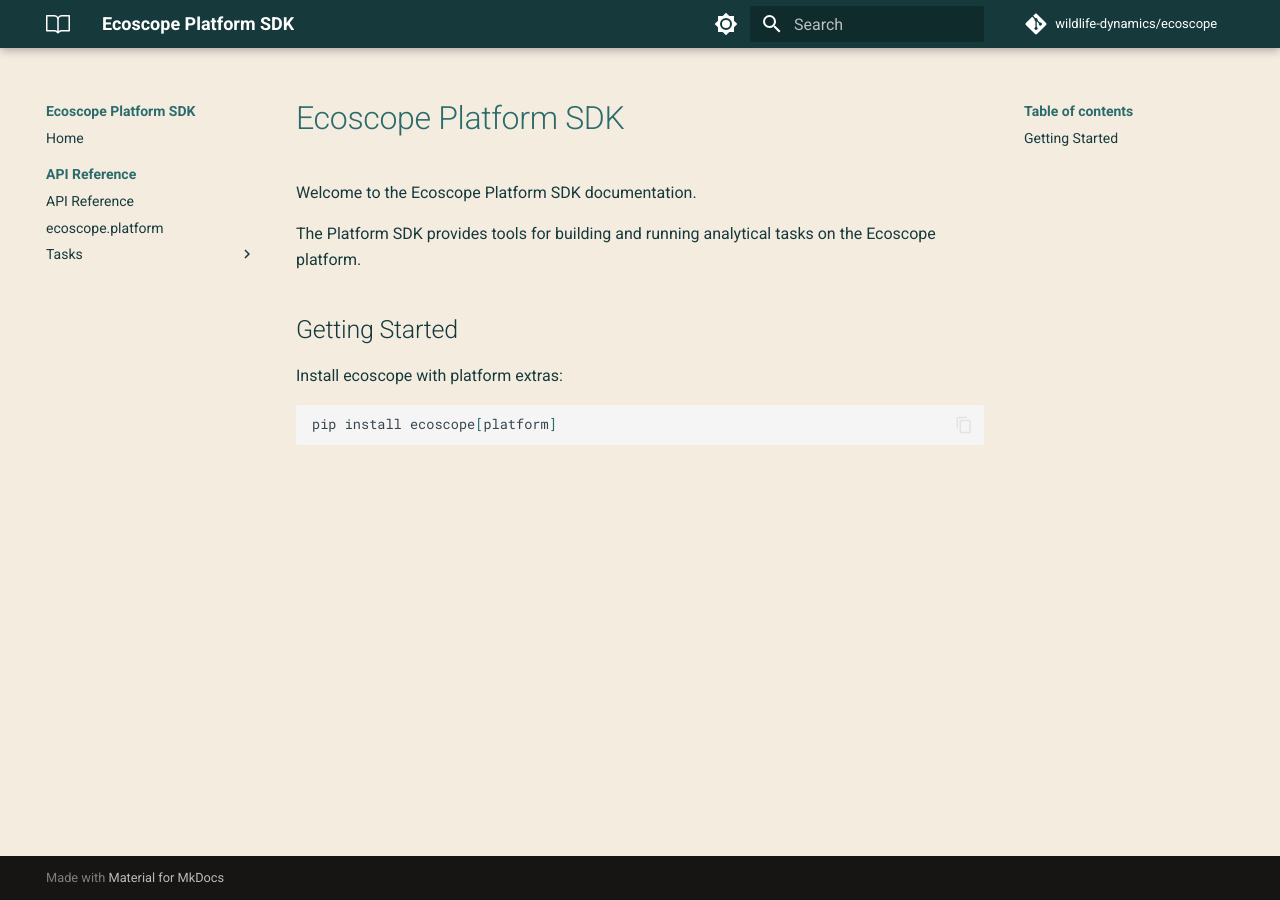
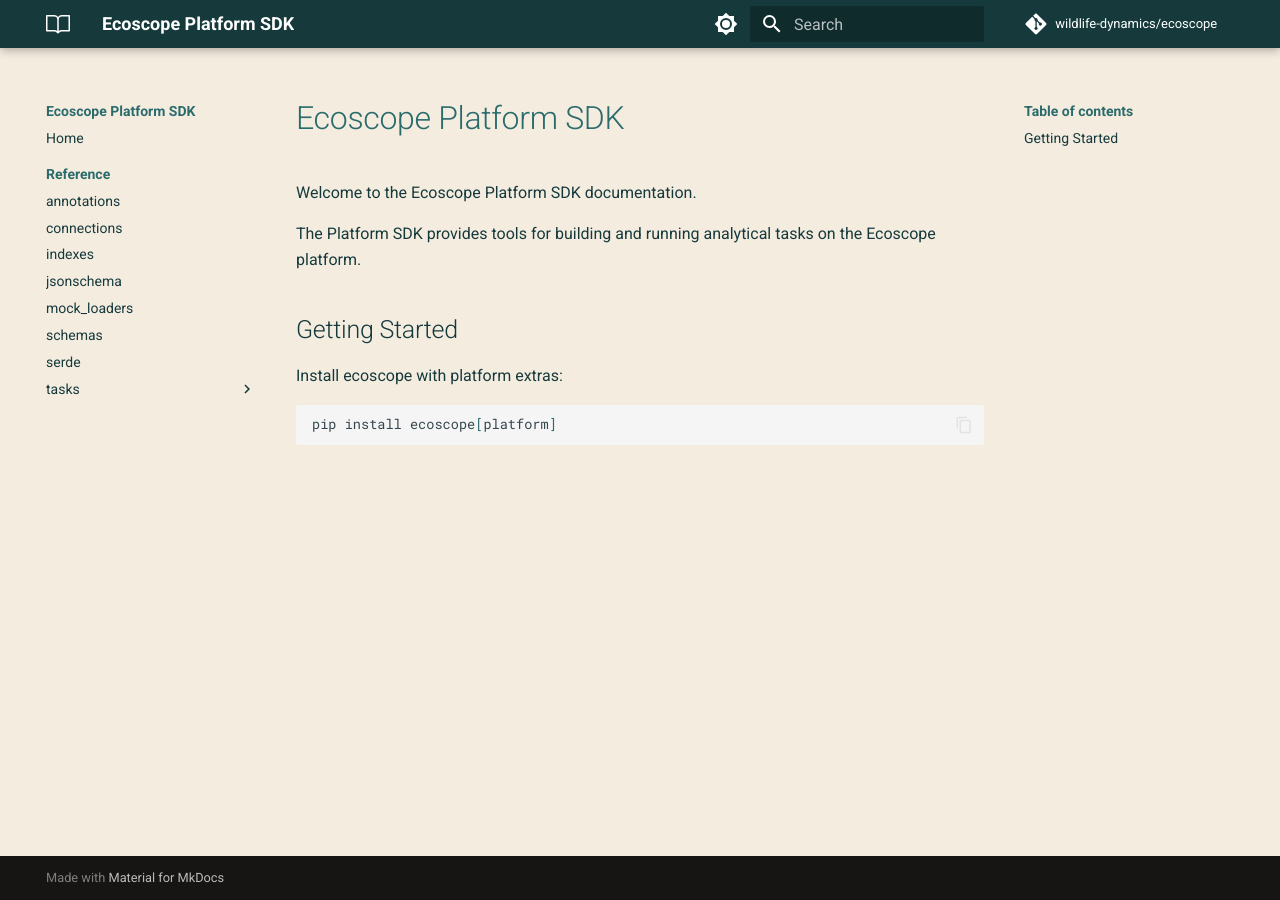
Before and after one commit to wildlife-dynamics/ecoscope, an MkDocs documentation site: the page built from doc/platform-sdk/content/index.md, in a window 1280 px wide. Built offline with MkDocs 1.6.1 and Material for MkDocs 9.7.7, drawn with Linux system fonts in a browser that asks for light colours; comment, search, counter and statistics services are not loaded.

Commit message:
tsk automated changes for task: sidebar-nav-cleanup

```diff
--- a/doc/platform-sdk/mkdocs.yml
+++ b/doc/platform-sdk/mkdocs.yml
@@ -56,18 +56,23 @@ extra_css:
 
 nav:
   - Home: index.md
-  - API Reference:
-    - reference/index.md
-    - ecoscope.platform: reference/platform.md
-    - Tasks:
-      - Analysis: reference/tasks/analysis.md
-      - Config: reference/tasks/config.md
-      - Filter: reference/tasks/filter.md
-      - GroupBy: reference/tasks/groupby.md
-      - IO: reference/tasks/io.md
-      - Preprocessing: reference/tasks/preprocessing.md
-      - Results: reference/tasks/results.md
-      - Skip: reference/tasks/skip.md
-      - Test: reference/tasks/test.md
-      - Transformation: reference/tasks/transformation.md
-      - Warning: reference/tasks/warning.md
+  - Reference:
+    - annotations: reference/annotations.md
+    - connections: reference/connections.md
+    - indexes: reference/indexes.md
+    - jsonschema: reference/jsonschema.md
+    - mock_loaders: reference/mock_loaders.md
+    - schemas: reference/schemas.md
+    - serde: reference/serde.md
+    - tasks:
+      - analysis: reference/tasks/analysis.md
+      - config: reference/tasks/config.md
+      - filter: reference/tasks/filter.md
+      - groupby: reference/tasks/groupby.md
+      - io: reference/tasks/io.md
+      - preprocessing: reference/tasks/preprocessing.md
+      - results: reference/tasks/results.md
+      - skip: reference/tasks/skip.md
+      - test: reference/tasks/test.md
+      - transformation: reference/tasks/transformation.md
+      - warning: reference/tasks/warning.md
```
Also changed, not shown: doc/platform-sdk/content/reference/annotations.md (added, +3 -0 lines), doc/platform-sdk/content/reference/connections.md (added, +3 -0 lines), doc/platform-sdk/content/reference/index.md (deleted, +0 -6 lines), doc/platform-sdk/content/reference/indexes.md (added, +3 -0 lines), doc/platform-sdk/content/reference/jsonschema.md (added, +3 -0 lines), doc/platform-sdk/content/reference/mock_loaders.md (added, +3 -0 lines), doc/platform-sdk/content/reference/platform.md (deleted, +0 -5 lines), doc/platform-sdk/content/reference/schemas.md (added, +3 -0 lines), doc/platform-sdk/content/reference/serde.md (added, +3 -0 lines).
